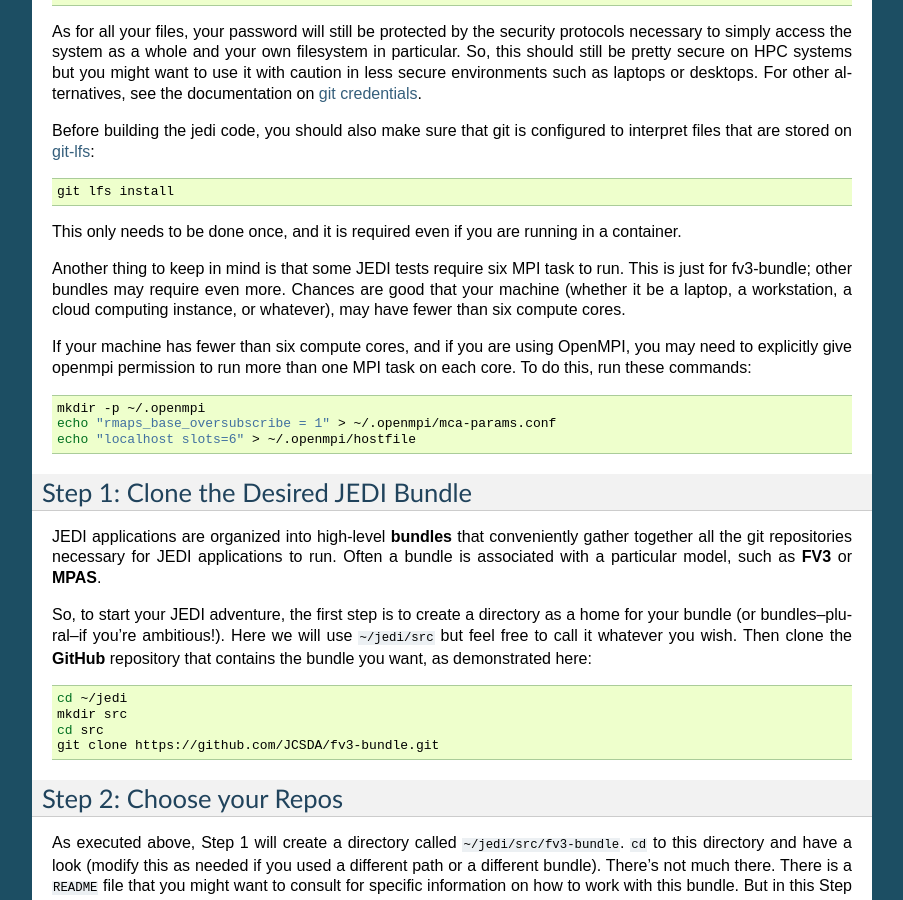
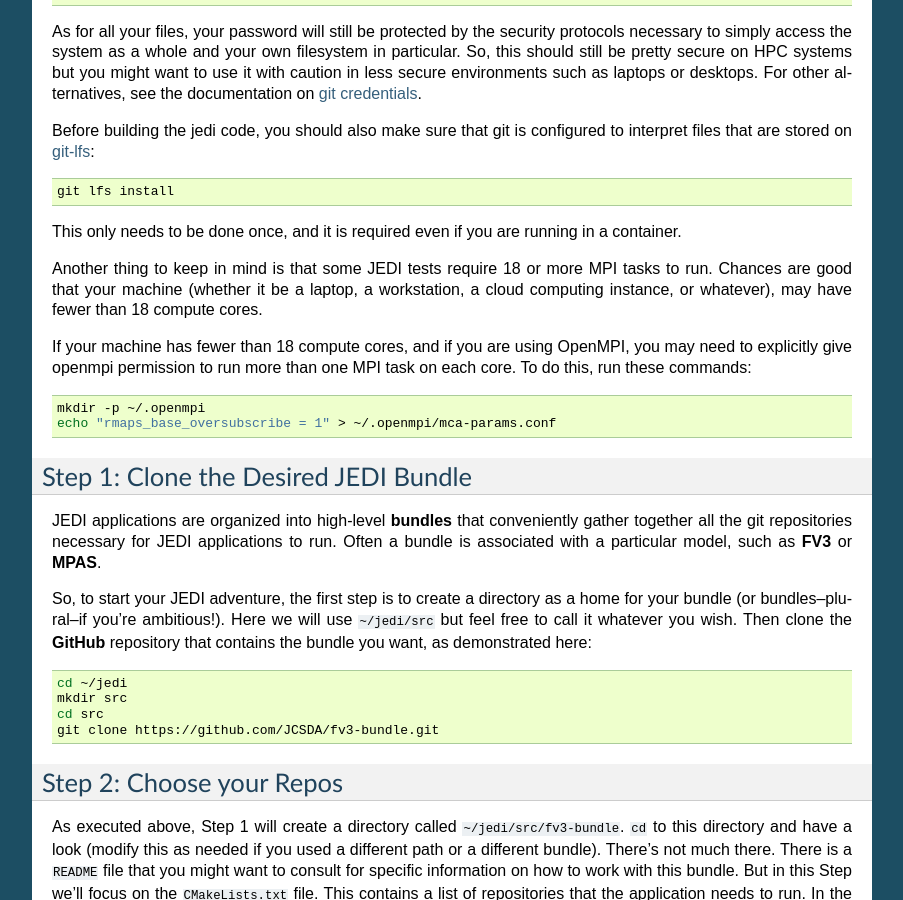
Before and after one commit to JCSDA/jedi-docs, a Sphinx documentation site: the page built from docs/using/building_and_running/building_jedi.rst, in a window 1280 px wide and 900 px high, scrolled down 1296 px. Shown: the whole window, without its empty margins (198-1101 px from the left). Built offline with Sphinx 7.4.7, drawn with Linux system fonts in a browser that asks for light colours.

Commit message:
update task limits

```diff
--- a/docs/using/building_and_running/building_jedi.rst
+++ b/docs/using/building_and_running/building_jedi.rst
@@ -65,15 +65,14 @@
 
 This only needs to be done once, and it is required even if you are running in a container.
 
-Another thing to keep in mind is that some JEDI tests require six MPI task to run.  This is just for fv3-bundle; other bundles may require even more.  Chances are good that your machine (whether it be a laptop, a workstation, a cloud computing instance, or whatever), may have fewer than six compute cores.
+Another thing to keep in mind is that some JEDI tests require 18 or more MPI tasks to run.  Chances are good that your machine (whether it be a laptop, a workstation, a cloud computing instance, or whatever), may have fewer than 18 compute cores.
 
-If your machine has fewer than six compute cores, and if you are using OpenMPI, you may need to explicitly give openmpi permission to run more than one MPI task on each core.  To do this, run these commands:
+If your machine has fewer than 18 compute cores, and if you are using OpenMPI, you may need to explicitly give openmpi permission to run more than one MPI task on each core.  To do this, run these commands:
 
 .. code-block:: bash
 
     mkdir -p ~/.openmpi
     echo "rmaps_base_oversubscribe = 1" > ~/.openmpi/mca-params.conf
-    echo "localhost slots=6" > ~/.openmpi/hostfile
 
 
 .. _bundle:
```
